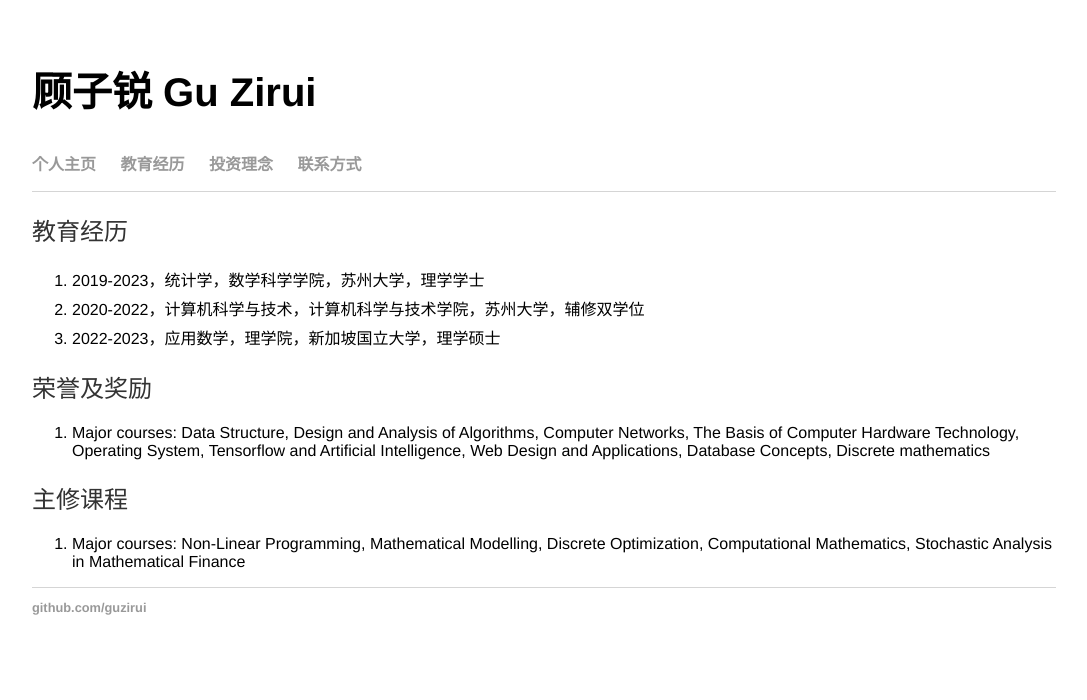
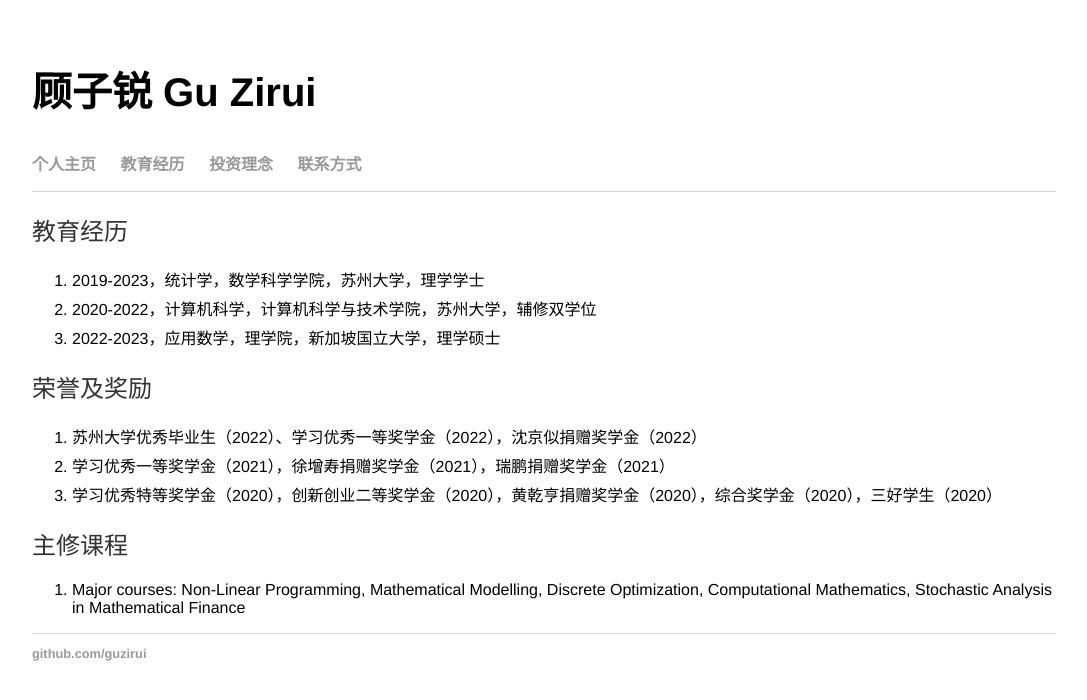
Before and after one commit to guzirui/guzirui.github.io, a Jekyll site: the page built from education/index.html, in a window 1280 px wide. Shown: the top 700 px of the page, without its empty margins (96-1183 px from the left). Built offline with Jekyll 4.4.1, drawn with Linux system fonts in a browser that asks for light colours.

Commit message:
Update index.html

```diff
--- a/education/index.html
+++ b/education/index.html
@@ -8,13 +8,15 @@ title: 顾子锐 Gu Zirui
   <h2>教育经历</h2>
   <ol>
     <li>2019-2023，统计学，数学科学学院，苏州大学，理学学士</li>
-    <li>2020-2022，计算机科学与技术，计算机科学与技术学院，苏州大学，辅修双学位</li>
+    <li>2020-2022，计算机科学，计算机科学与技术学院，苏州大学，辅修双学位</li>
     <li>2022-2023，应用数学，理学院，新加坡国立大学，理学硕士</li>
   </ol>
 
   <h2>荣誉及奖励</h2>
   <ol>
- <li>Major courses: Data Structure, Design and Analysis of Algorithms, Computer Networks, The Basis of Computer Hardware Technology, Operating System, Tensorflow and Artificial Intelligence, Web Design and Applications, Database Concepts, Discrete mathematics</li>
+    <li>苏州大学优秀毕业生（2022）、学习优秀一等奖学金（2022），沈京似捐赠奖学金（2022）</li>
+    <li>学习优秀一等奖学金（2021），徐增寿捐赠奖学金（2021），瑞鹏捐赠奖学金（2021）</li>
+    <li>学习优秀特等奖学金（2020），创新创业二等奖学金（2020），黄乾亨捐赠奖学金（2020），综合奖学金（2020），三好学生（2020）</li>
   </ol>
 
     <h2>主修课程</h2>
```
